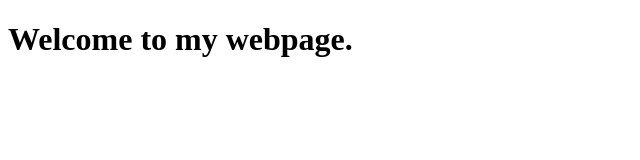
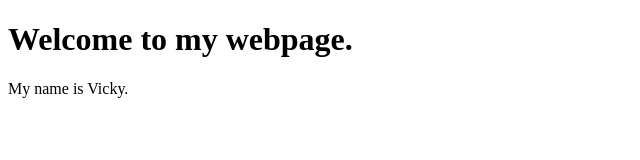
Before and after one commit to vickyle95/Assignment-2, a plain HTML site: page index.html in a window 1280 px wide. Shown: the whole page, without its empty margins (0-640 px from the left). Drawn offline with Linux system fonts and the light colour scheme.

Commit message:
Updated with adding a paragraph
Added my name is Vicky.

```diff
--- a/index.html
+++ b/index.html
@@ -7,5 +7,6 @@
 </head>
 <body>
     <h1>Welcome to my webpage.</h1>
+    <p>My name is Vicky.</p>
 </body>
 </html>
```
